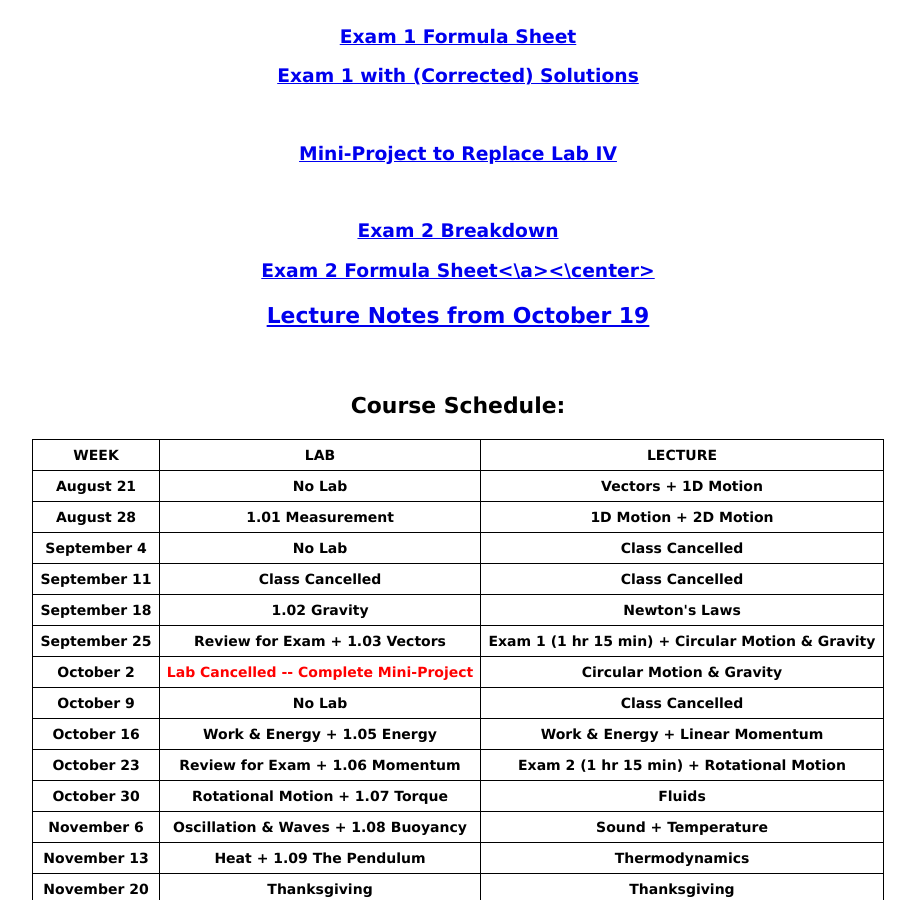
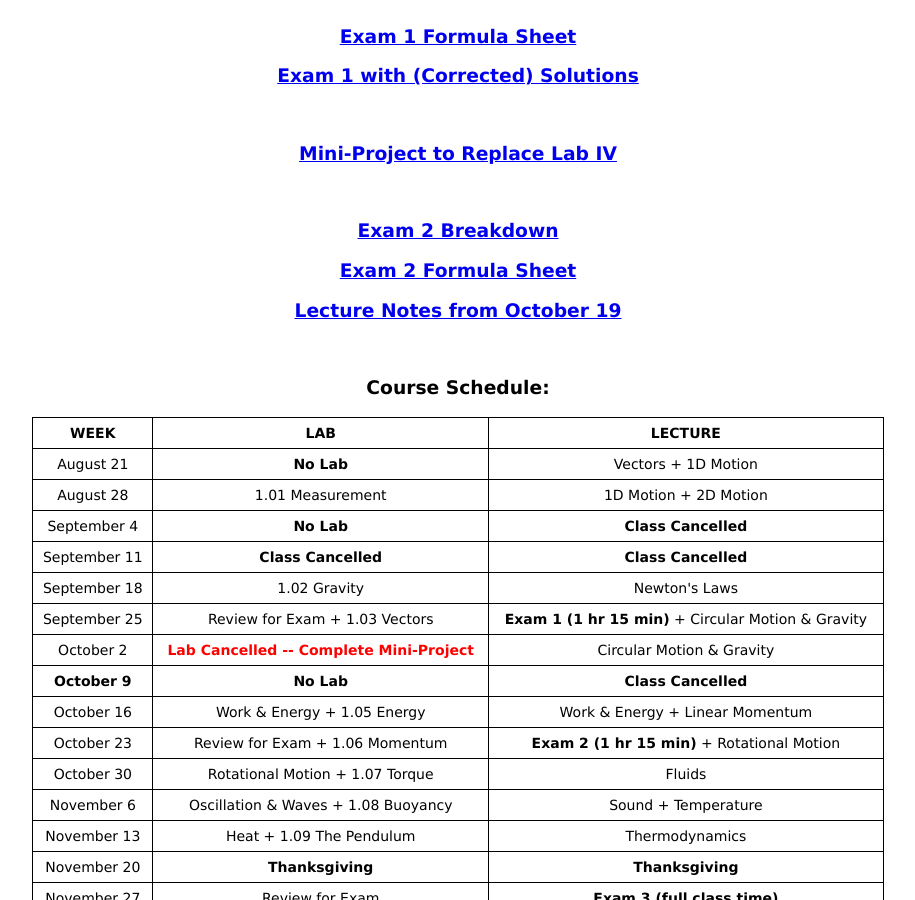
Before and after one commit to dhlaurence/dhlaurence.github.io, a Jekyll site: the page built from teaching/phys2350fall17.html, in a window 1280 px wide and 900 px high, scrolled down 338 px. Shown: the whole window, without its empty margins (182-1097 px from the left). Built offline with Jekyll 4.4.1, drawn with Linux system fonts in a browser that asks for light colours.

Commit message:
Update phys2350fall17.html

```diff
--- a/teaching/phys2350fall17.html
+++ b/teaching/phys2350fall17.html
@@ -39,7 +39,7 @@
   </h3>
 
   <h3>
-    <center><a target="_blank" href="http://www.blazartheory.com/files/PHYS2350_Fall_2017_Exam_2_Formula_Sheet.pdf">Exam 2 Formula Sheet<\a><\center>
+    <center><a target="_blank" href="http://www.blazartheory.com/files/PHYS2350_Fall_2017_Exam_2_Formula_Sheet.pdf">Exam 2 Formula Sheet</a></center>
 
   <h3>
     <center><a target="_blank" href="http://www.blazartheory.com/files/Lecture_Notes_from_October_19__2017.pdf">Lecture Notes from October 19</a></center>
```
